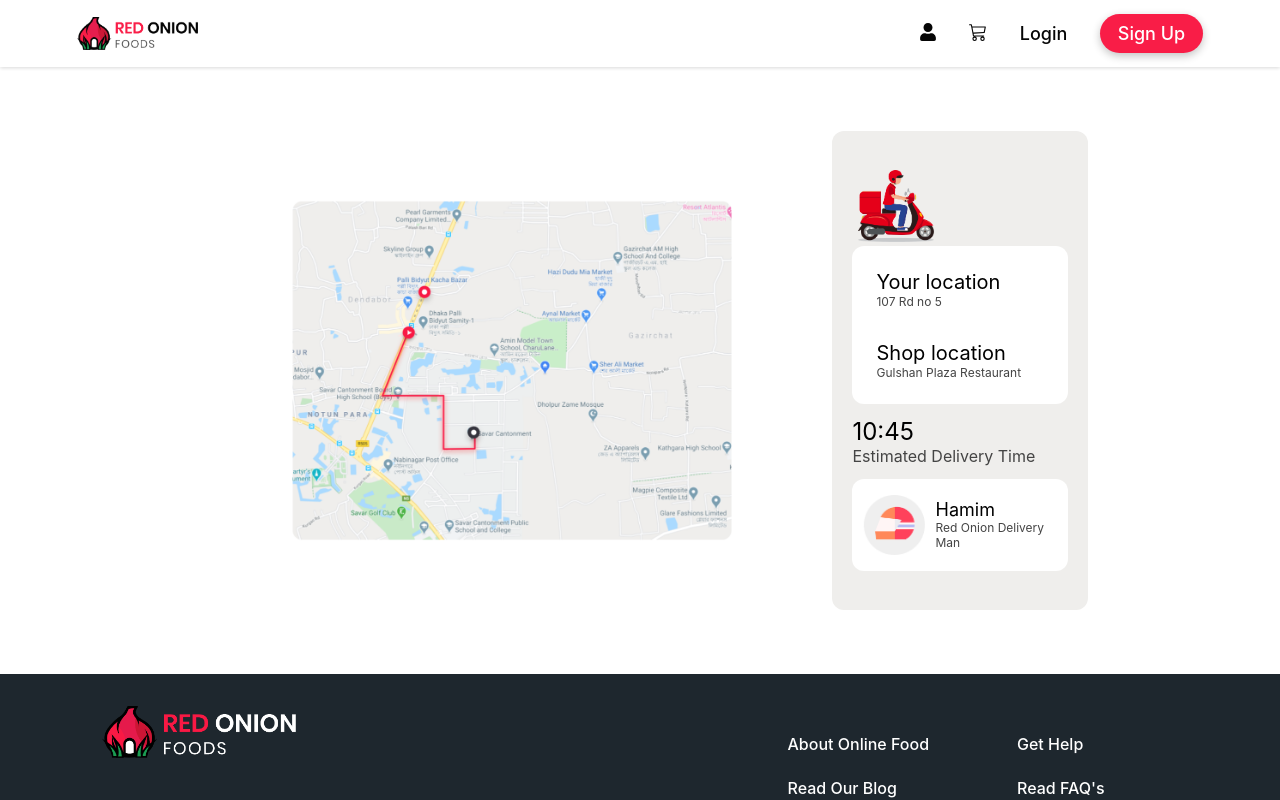
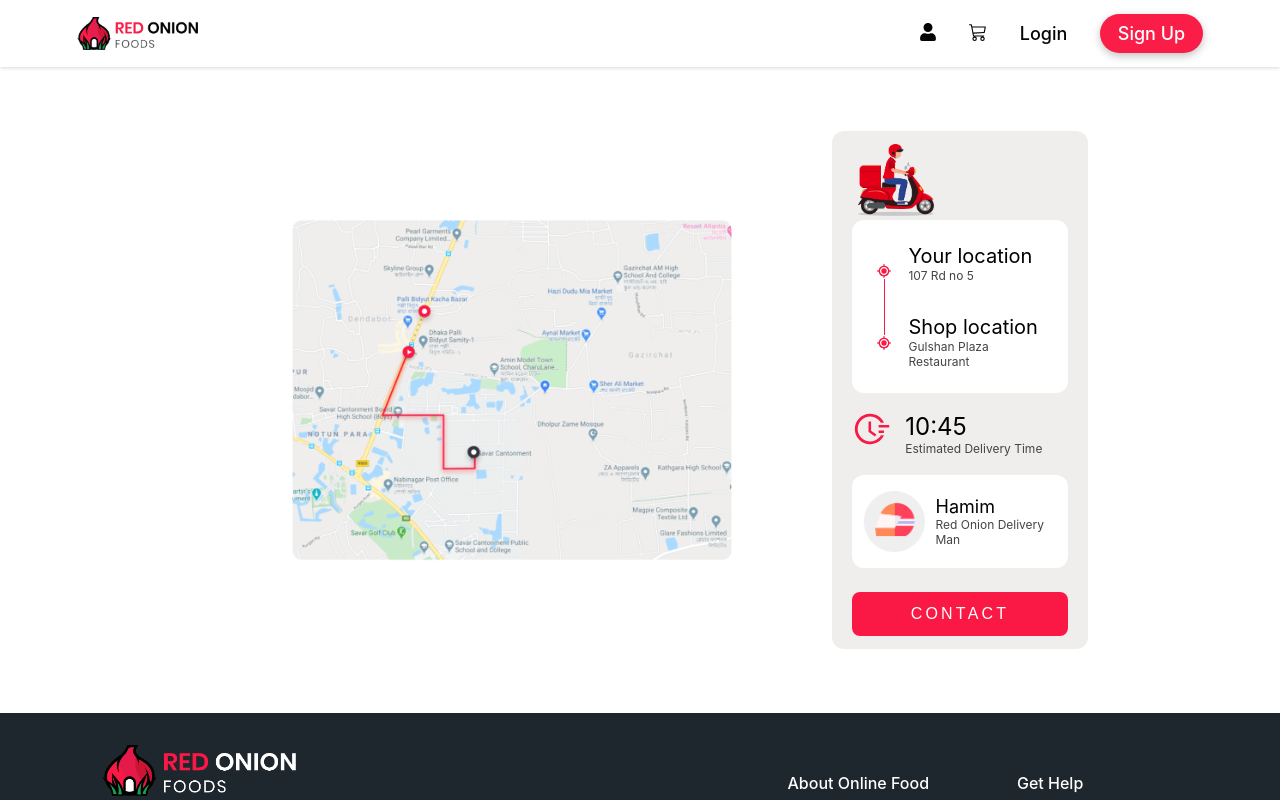
Before and after one commit to rirefat/red-onion, a React (Create React App) app: page /track-order in a window 1280 px wide. Shown: the top 800 px of the page. Built offline with nearby package versions, Linux system fonts and the light colour scheme.

Commit message:
done track page sidebar

```diff
--- a/src/components/TracOrder/TracOrder.css
+++ b/src/components/TracOrder/TracOrder.css
@@ -14,16 +14,36 @@
 .track-order .riders-info {
   background-color: #EFEEEC;
   border-radius: 12px;
-  padding: 15% 8%;
+  padding: 5% 8%;
 }
 .track-order .riders-info img {
   width: 35%;
   transform: translateX(8%);
+  transition: 1.5s;
+}
+.track-order .riders-info img:hover {
+  transform: translateX(175%);
 }
 .track-order .riders-info .location {
   background-color: #fff;
   border-radius: 12px;
   padding: 1.5rem;
+  display: flex;
+  align-items: center;
+}
+.track-order .riders-info .location .side-bar {
+  color: #F91944;
+  display: flex;
+  justify-content: start;
+  align-items: center;
+  flex-direction: column;
+  margin-right: 1rem;
+}
+.track-order .riders-info .location .side-bar .vertical-line {
+  content: " ";
+  background-color: #F91944;
+  width: 0.4px;
+  height: 3.5rem;
 }
 .track-order .riders-info .location .your-location {
   margin-bottom: 2rem;
@@ -40,7 +60,14 @@
   color: rgb(68, 68, 68);
 }
 .track-order .riders-info .time {
-  margin: 0.8rem 0;
+  margin: 1rem 0;
+  display: flex;
+  align-items: center;
+}
+.track-order .riders-info .time .clock-icon {
+  color: #F91944;
+  font-size: 2.5rem;
+  margin-right: 0.8rem;
 }
 .track-order .riders-info .time h3 {
   font-weight: 400;
@@ -50,6 +77,7 @@
 .track-order .riders-info .time p {
   margin: 0;
   color: rgb(68, 68, 68);
+  font-size: 12px;
 }
 .track-order .riders-info .delivery-partner {
   background-color: white;
@@ -63,6 +91,9 @@
 .track-order .riders-info .delivery-partner img {
   width: 30%;
 }
+.track-order .riders-info .delivery-partner img:hover {
+  transform: none;
+}
 .track-order .riders-info .delivery-partner h3 {
   font-weight: 400;
   font-size: 18px;
@@ -72,4 +103,20 @@
   margin: 0;
   color: rgb(68, 68, 68);
   font-size: 12px;
+}
+.track-order .riders-info button {
+  width: 100%;
+  margin-top: 1.5rem;
+  padding: 0.8rem 0;
+  font-size: 16px;
+  color: white;
+  background-color: #F91944;
+  border: none;
+  border-radius: 8px;
+  text-transform: uppercase;
+  letter-spacing: 0.2rem;
+  cursor: pointer;
+}
+.track-order .riders-info button:hover {
+  background-color: #d2032b;
 }/*# sourceMappingURL=TracOrder.css.map */
--- a/src/components/TracOrder/TracOrder.js
+++ b/src/components/TracOrder/TracOrder.js
@@ -3,6 +3,9 @@ import './TracOrder.css';
 import map from '../../assets/images/google-map.png';
 import rider from '../../assets/images/rider.png';
 import helmet from '../../assets/images/helmet.png';
+
+import { BiCurrentLocation } from 'react-icons/bi';
+import { AiOutlineFieldTime } from 'react-icons/ai';
 
 const TracOrder = () => {
     return (
@@ -13,7 +16,11 @@ const TracOrder = () => {
             <div className="riders-info">
                 <img src={rider} alt="" />
                 <div className="location">
-                    <div className="side-bar"></div>
+                    <div className="side-bar">
+                        <BiCurrentLocation></BiCurrentLocation>
+                        <span className='vertical-line'></span>
+                        <BiCurrentLocation></BiCurrentLocation>
+                    </div>
                     <div>
                         <div className='your-location'>
                             <h3>Your location</h3>
@@ -27,8 +34,11 @@ const TracOrder = () => {
                 </div>
 
                 <div className="time">
-                    <h3>10:45</h3>
-                    <p>Estimated Delivery Time</p>
+                    <span className="clock-icon"><AiOutlineFieldTime></AiOutlineFieldTime></span>
+                    <div>
+                        <h3>10:45</h3>
+                        <p>Estimated Delivery Time</p>
+                    </div>
                 </div>
 
                 <div className="delivery-partner">
@@ -38,6 +48,7 @@ const TracOrder = () => {
                         <p>Red Onion Delivery Man</p>
                     </div>
                 </div>
+                <button>Contact</button>
             </div>
         </div>
     );
--- a/src/components/TracOrder/TracOrder.scss
+++ b/src/components/TracOrder/TracOrder.scss
@@ -4,7 +4,6 @@ $primary-deep: #d2032b;
 .track-order{
     display: grid;
     grid-template-columns: 5fr 2fr;
-    // gap: 5em;
     padding: 5% 15%;
 
     .google-map{
@@ -20,17 +19,40 @@ $primary-deep: #d2032b;
     .riders-info{
         background-color: #EFEEEC;
         border-radius: 12px;
-        padding: 15% 8%;
+        padding: 5% 8%;
 
         img{
             width: 35%;
             transform: translateX(8%);
+            transition: 1.5s;
+
+            &:hover{
+                transform: translateX(175%);
+            }
         }
 
         .location{
             background-color: #fff;
             border-radius: 12px;
             padding: 1.5rem;
+            display: flex;
+            align-items: center;
+
+            .side-bar{
+                color: $primary-color;
+                display: flex;
+                justify-content: start;
+                align-items: center;
+                flex-direction: column;
+                margin-right: 1rem;
+
+                .vertical-line{
+                    content: " ";
+                    background-color: $primary-color;
+                    width: 0.4px;
+                    height: 3.5rem;
+                }
+            }
 
             .your-location{
                 margin-bottom: 2rem;
@@ -51,7 +73,15 @@ $primary-deep: #d2032b;
         }
 
         .time{
-            margin: 0.8rem 0;
+            margin: 1rem 0;
+            display: flex;
+            align-items: center;
+
+            .clock-icon{
+                color: $primary-color;
+                font-size: 2.5rem;
+                margin-right: 0.8rem;
+            }
             h3{
                 font-weight: 400;
                 font-size: 24px;
@@ -60,6 +90,7 @@ $primary-deep: #d2032b;
             p{
                 margin: 0;
                 color: rgb(68, 68, 68);
+                font-size: 12px;
             }
         }
 
@@ -74,6 +105,10 @@ $primary-deep: #d2032b;
 
             img{
                 width: 30%;
+
+                &:hover{
+                    transform: none;
+                }
             }
 
             h3{
@@ -87,5 +122,23 @@ $primary-deep: #d2032b;
                 font-size: 12px;
             }
         }
+
+        button{
+            width: 100%;
+            margin-top: 1.5rem;
+            padding: 0.8rem 0;
+            font-size: 16px;
+            color: white;
+            background-color: $primary-color;
+            border: none;
+            border-radius: 8px;
+            text-transform: uppercase;
+            letter-spacing: 0.2rem;
+            cursor: pointer;
+
+            &:hover{
+                background-color: $primary-deep;
+            }
+        }
     }
 }
```
Also changed, not shown: 1 other file (tests, documents, lock files or other folders).
